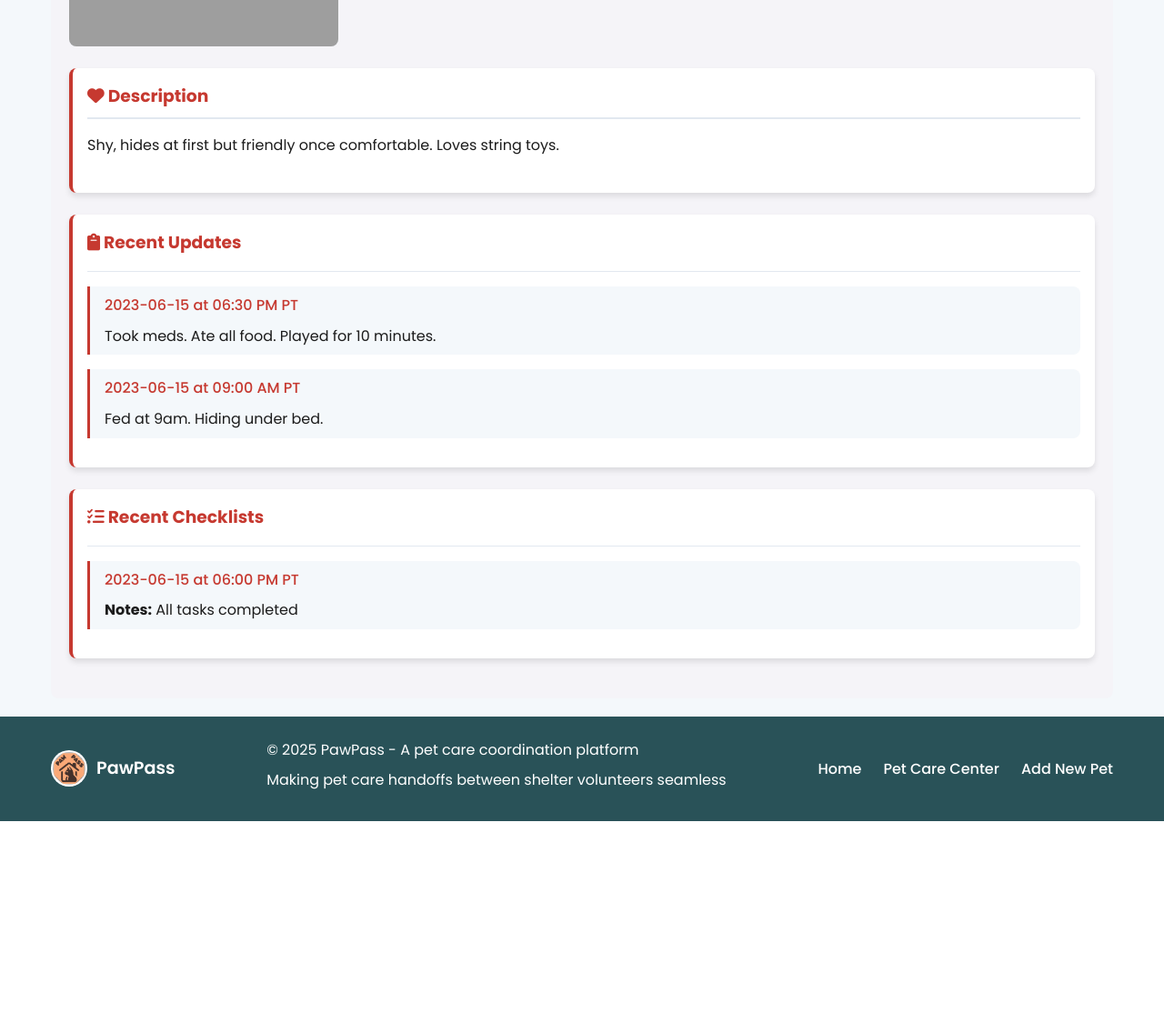
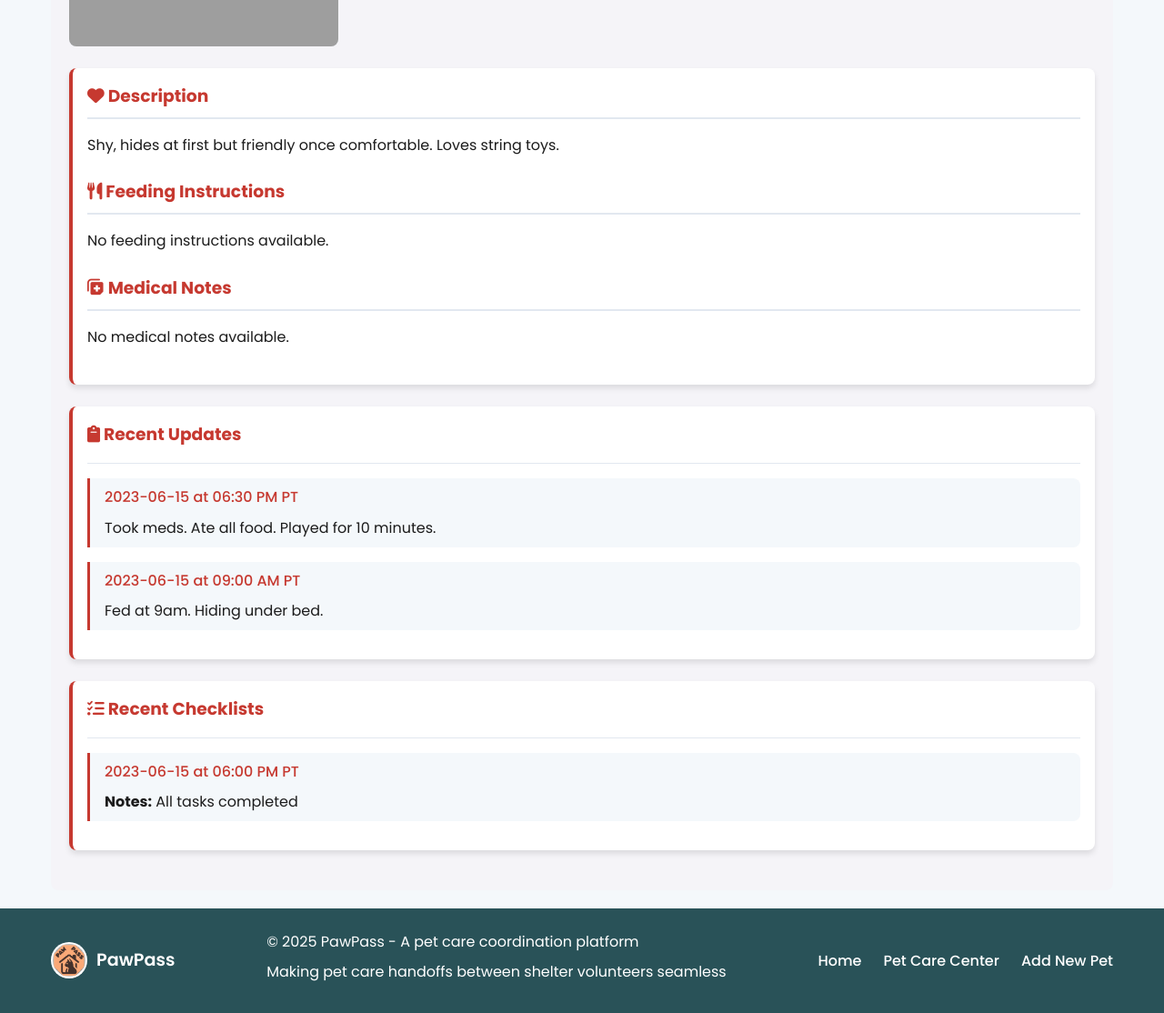
Before and after one commit to kumailrizvi890/PawPass, a Flask app: page /pet/1 in a window 1280 px wide. Shown: the part 424-1538 px from the top of the page at 91% size. Before the commit the page ends 1327 px from the top, so only its background shows below. Run offline with Flask 3, Linux system fonts and the light colour scheme; data comes from the database, SQL or seed files in the repository; some libraries are stand-ins or nearby versions; grey boxes are pictures that could not be loaded.

Commit message:
Improve pet profiles with feeding instructions and medical notes
Adds feeding_instructions/medical_notes fields to Pet model and chatbot, and displays them on pet.html.

Replit-Commit-Author: Agent
Replit-Commit-Session-Id: 6d3b0554-dc1f-4185-aa4d-27dc23fc5956
Replit-Commit-Screenshot-Url: https://storage.googleapis.com/screenshot-production-us-central1/1d19d073-a955-4df6-9402-08c79259d661/6816c655-a1c0-48d8-a5ce-53bfa78d580b.jpg

```diff
--- a/app.py
+++ b/app.py
@@ -336,6 +336,10 @@ def edit_pet(pet_id):
                         logging.info(f"New image URL for {pet_name}: {image_url}")
 
             try:
+                # Get the new fields
+                feeding_instructions = request.form.get('feeding_instructions', '')
+                medical_notes = request.form.get('medical_notes', '')
+
                 # Update pet information
                 pet.name = name
                 pet.species = species
@@ -345,6 +349,8 @@ def edit_pet(pet_id):
                 pet.description = description
                 pet.image_url = image_url
                 pet.is_emergency = is_emergency
+                pet.feeding_instructions = feeding_instructions
+                pet.medical_notes = medical_notes
                 pet.updated_at = datetime.utcnow()
 
                 db.session.commit()
@@ -461,6 +467,8 @@ def add_pet():
         age = request.form.get('age', None)
         gender = request.form.get('gender', '')
         description = request.form.get('description', '')
+        feeding_instructions = request.form.get('feeding_instructions', '')
+        medical_notes = request.form.get('medical_notes', '')
         is_emergency = 'is_emergency' in request.form
 
         # Validate required fields
@@ -500,6 +508,8 @@ def add_pet():
                     age=age,
                     gender=gender,
                     description=description,
+                    feeding_instructions=feeding_instructions,
+                    medical_notes=medical_notes,
                     image_url=image_url,
                     is_emergency=is_emergency
                 )
@@ -686,6 +696,8 @@ def pet_to_json(pet):
             "age": pet.age,
             "gender": pet.gender,
             "description": pet.description,
+            "feeding_instructions": pet.feeding_instructions,
+            "medical_notes": pet.medical_notes,
             "image_url": pet.image_url,
             "is_emergency": pet.is_emergency,
             "updates": updates,
@@ -858,13 +870,32 @@ def chatbot():
         from pawpass.ai.pet_ai import AIService
         ai_service = AIService()
 
-        # Format the prompt for pet care context
-        prompt = f"""As a pet care expert, please answer this question from a shelter volunteer or pet owner:
+        # Check if the message is asking about specific pets
+        pet_info = ""
+        with app.app_context():
+            # Get a list of all pets in the database for context
+            pets = Pet.query.all()
+            if pets:
+                pet_info = "Here is information about our current pets:\n"
+                for pet in pets:
+                    pet_info += f"- {pet.name}: {pet.species}"
+                    if pet.breed:
+                        pet_info += f", {pet.breed}"
+                    if pet.age:
+                        pet_info += f", {pet.age} years old"
+                    if pet.feeding_instructions:
+                        pet_info += f". Feeding: {pet.feeding_instructions[:50]}..." if len(pet.feeding_instructions) > 50 else f". Feeding: {pet.feeding_instructions}"
+                    if pet.medical_notes:
+                        pet_info += f". Medical notes: {pet.medical_notes[:50]}..." if len(pet.medical_notes) > 50 else f". Medical notes: {pet.medical_notes}"
+                    pet_info += "\n"
 
-        "{user_message}"
-
-        Provide a helpful, concise response with practical advice. Focus on pet care best practices.
-        """
+        # Use the template from model_config.py
+        from pawpass.ai.model_config import ModelConfig
+        prompt_template = ModelConfig.get_prompt_template("chatbot_response")
+        prompt = prompt_template.format(
+            user_message=user_message,
+            pet_database_info=pet_info if pet_info else ""
+        )
 
         # Get the response
         result = ai_service.process_text(prompt)
--- a/templates/pet.html
+++ b/templates/pet.html
@@ -68,6 +68,16 @@
         <h3><i class="fas fa-heart"></i> Description</h3>
         <p>{{ pet.description or "No description available." }}</p>
     </div>
+
+    <div class="pet-info-section">
+        <h3><i class="fas fa-utensils"></i> Feeding Instructions</h3>
+        <p>{{ pet.feeding_instructions or "No feeding instructions available." }}</p>
+    </div>
+
+    <div class="pet-info-section">
+        <h3><i class="fas fa-notes-medical"></i> Medical Notes</h3>
+        <p>{{ pet.medical_notes or "No medical notes available." }}</p>
+    </div>
 </div>
 
 <!-- Updates -->
```
Also changed, not shown: pawpass/ai/model_config.py (+13 -0 lines).
